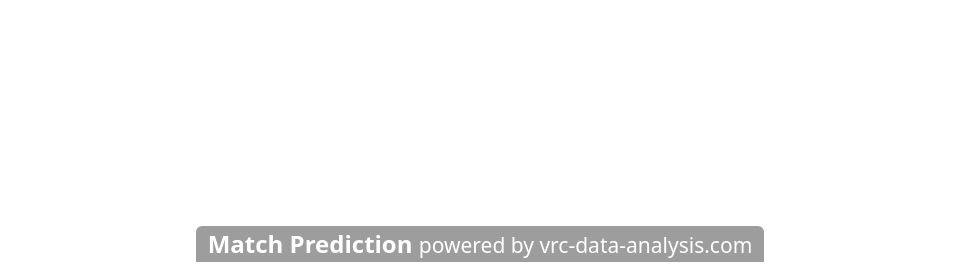
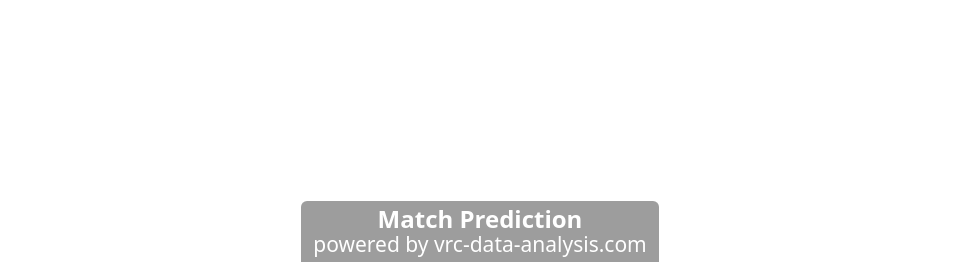
Before and after one commit to johnholbrook/vextm-obs-intro-screen, a website: page site/index.html in a window 1280 px wide. Shown: the part 281-556 px from the top of the page, without its empty margins (160-1119 px from the left). Drawn offline with nearby package versions, Linux system fonts and the light colour scheme; no server answers.

Commit message:
Tweak match prediction display

```diff
--- a/site/index.css
+++ b/site/index.css
@@ -70,11 +70,12 @@ hr.team-separator{
     font-weight: bold;
 }
 #match-prediction-title{
-    /* background-color: white; */
     background-color: rgb(157,157,157);
     color: white;
-    /* width: auto; */
+
     display: inline-block;
-    padding: 0 0.5em;
+
+    line-height: 1em;
+    padding: 0.25em 0.5em;
     border-radius: 0.25em 0.25em 0 0;
 }
--- a/site/index.html
+++ b/site/index.html
@@ -12,7 +12,9 @@
         <div id="vrc-intro" class="intro-container">
             <div class="match-prediction mx-auto" id="match-prediction">
                 <div id="match-prediction-title">
-                    <strong>Match Prediction</strong> <small>powered by vrc-data-analysis.com</small>
+                    <strong>Match Prediction</strong>
+                    <br>
+                    <small>powered by vrc-data-analysis.com</small>
                 </div>
                 <div class="match-prediction-bars-area">
                     <div id="match-prediction-bar-red" class="red"></div>
```
